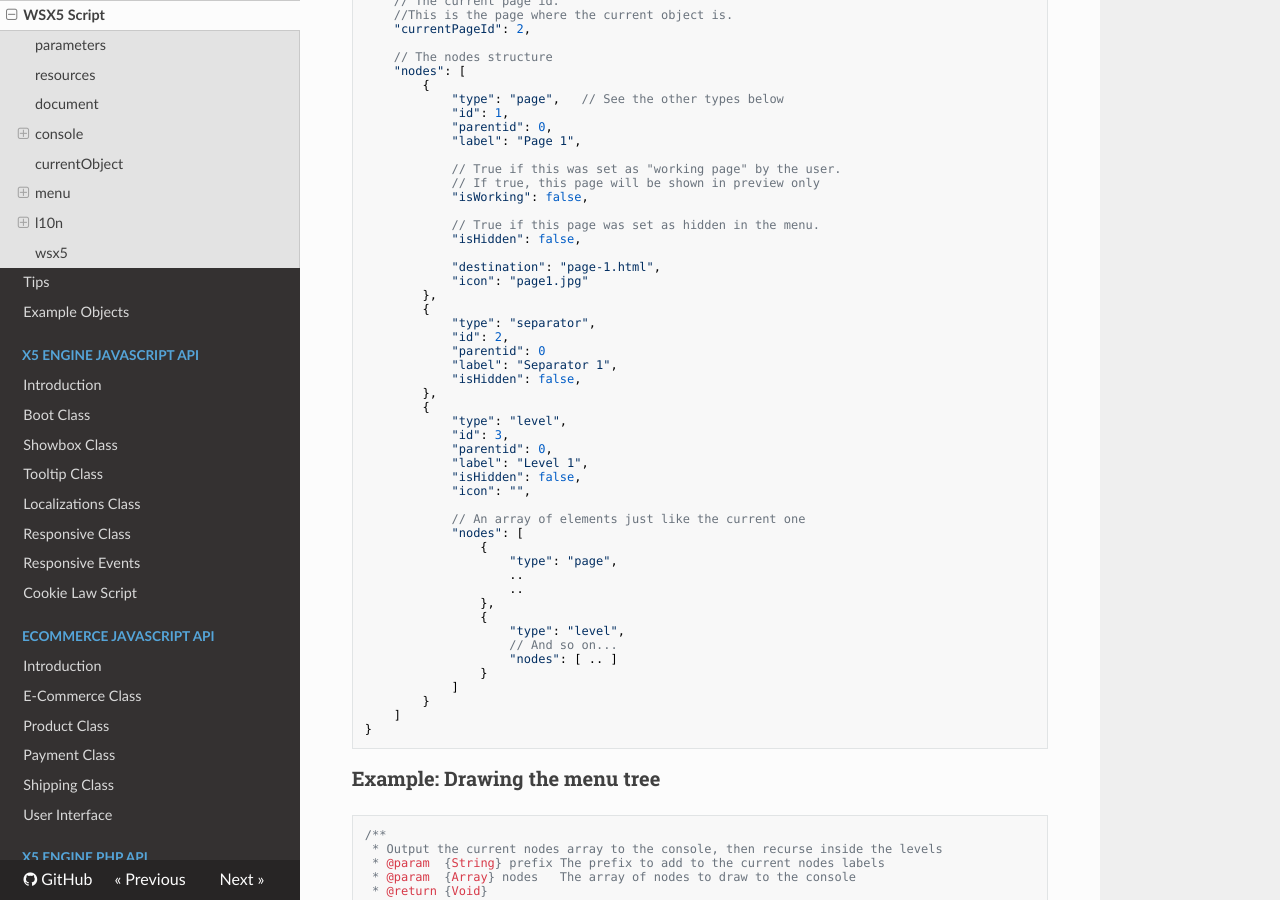
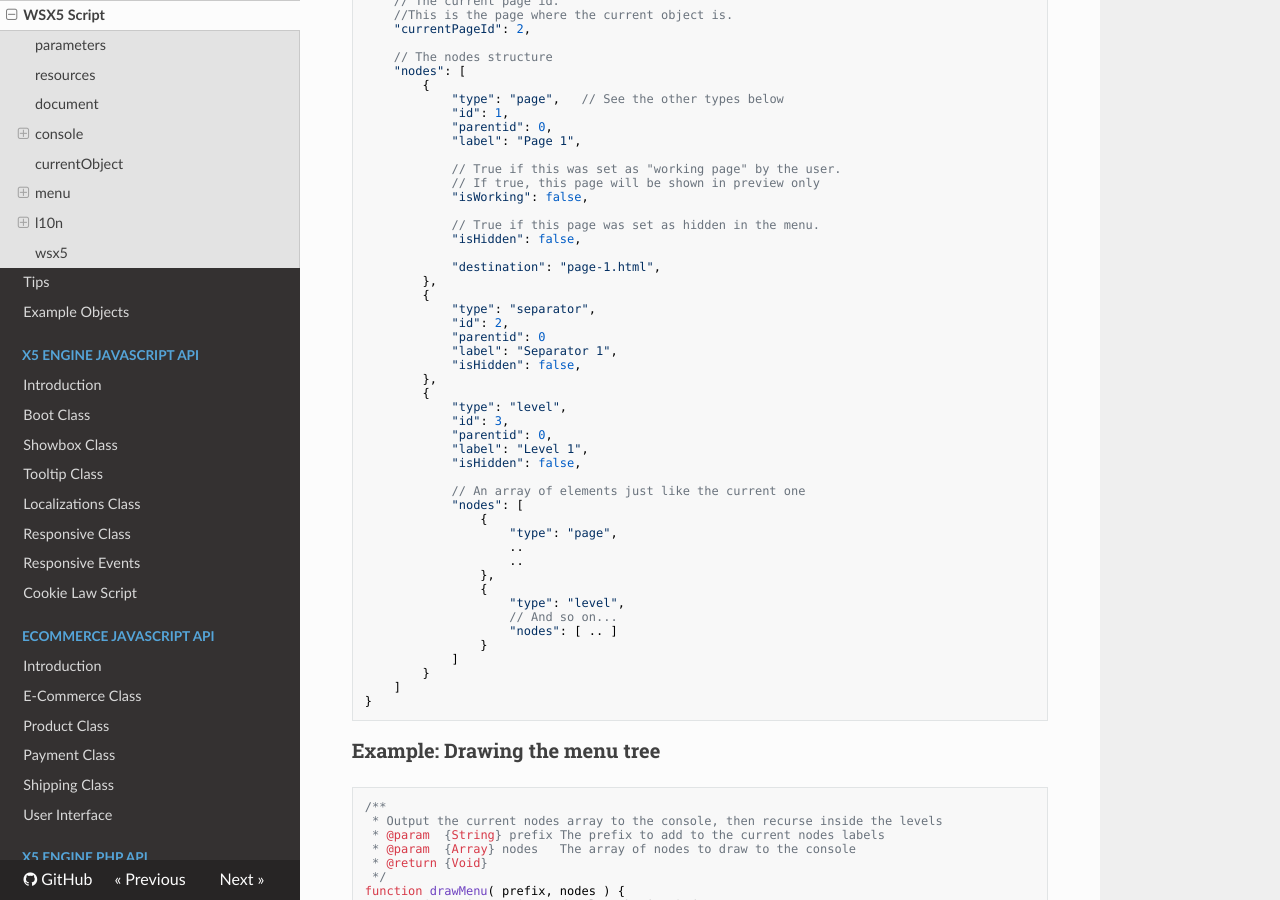
Before and after one commit to WebSiteX5/wsx5-developers-guide, an MkDocs documentation site: the page built from docs/optional-objects/wsx5-script.md, in a window 1280 px wide and 900 px high, scrolled down 2706 px. Built offline with MkDocs 1.6.1, drawn with Linux system fonts in a browser that asks for light colours; nearby versions of some CDN libraries; old or Windows-style settings are respelled for this version of MkDocs.

Commit message:
Rimozione icona da menu

```diff
--- a/docs/optional-objects/wsx5-script.md
+++ b/docs/optional-objects/wsx5-script.md
@@ -154,7 +154,6 @@ var menu {
 			"isHidden": false,
 
 			"destination": "page-1.html",
-            "icon": "page1.jpg"
 		},
 		{
 			"type": "separator",
@@ -169,7 +168,6 @@ var menu {
 			"parentid": 0,
 			"label": "Level 1",
 			"isHidden": false,
-			"icon": "",
 
 			// An array of elements just like the current one
 			"nodes": [
```
